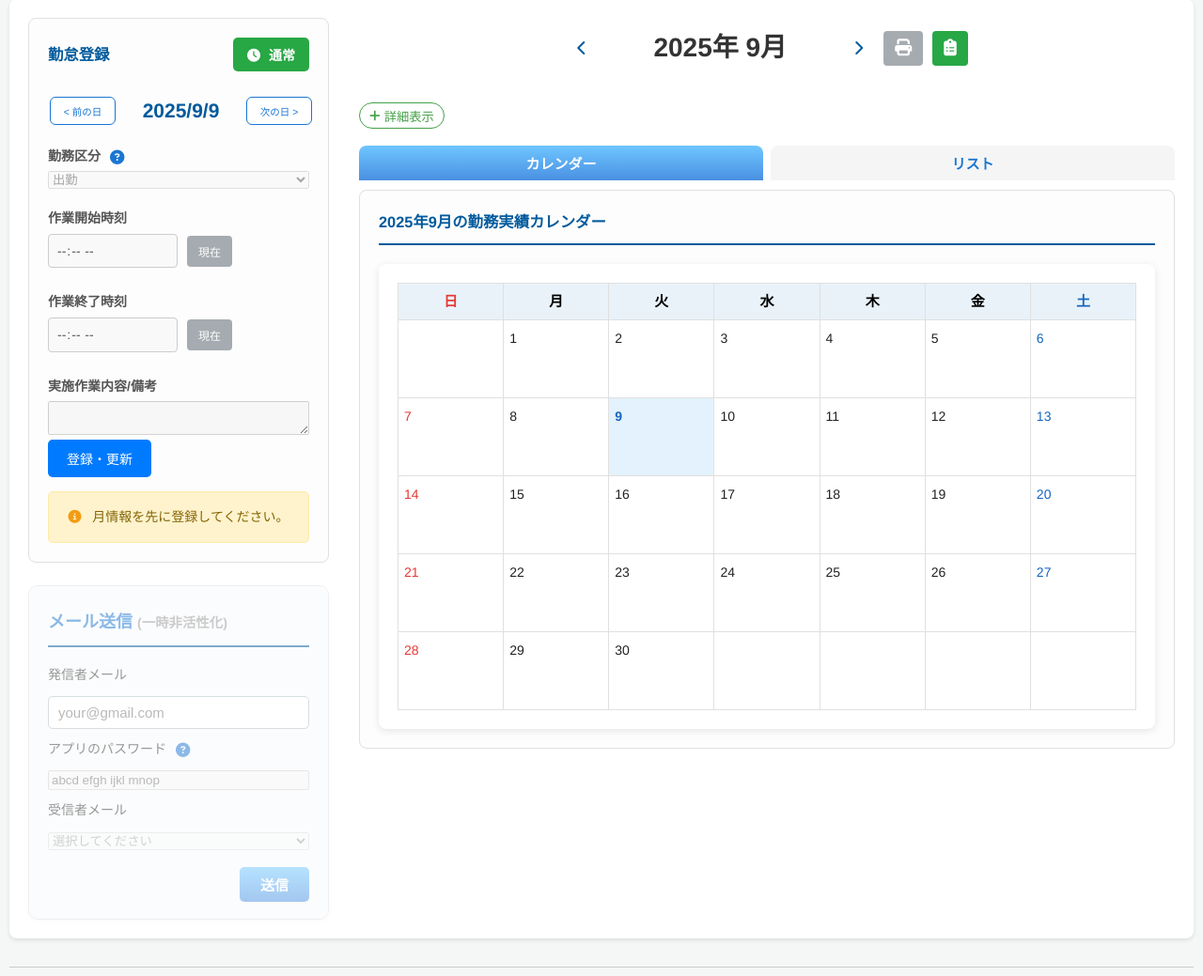
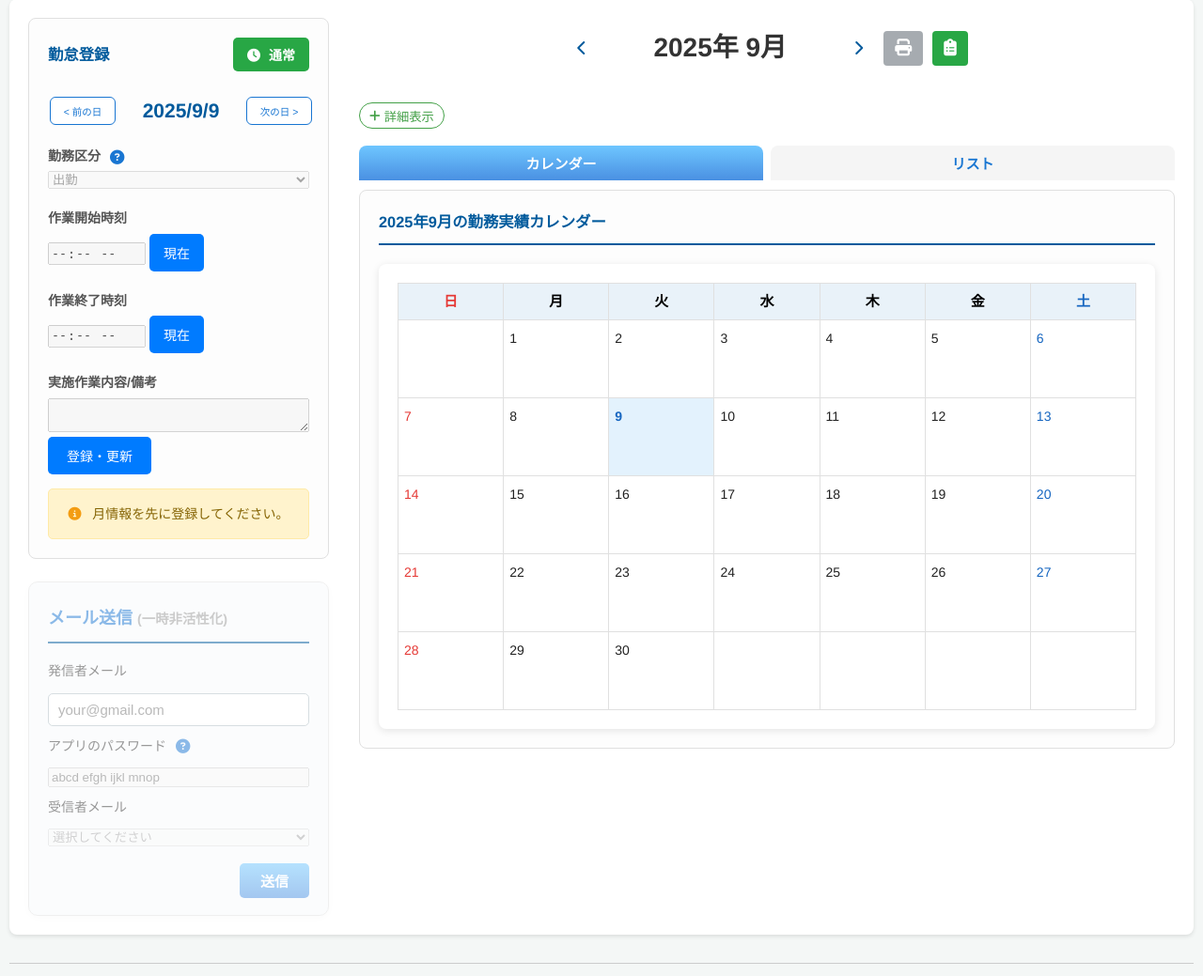
Before and after one commit to SAEMI-wp/KTKR, a Django app: page / in a window 1280 px wide. Shown: the part 120-1159 px from the top of the page at 94% size. Run offline with Django 4.2, Linux system fonts and the light colour scheme; the visitor is signed in with stand-in values (Sample User, id 1); data that the repository does not hold is empty; parts of the project's set-up code (start-up, migrations or seed data) failed here and were passed over.

Commit message:
Add files via upload

```diff
--- a/attendance/static/attendance/css/forms.css
+++ b/attendance/static/attendance/css/forms.css
@@ -354,91 +425,3 @@
     from { opacity: 0; transform: translateY(-8px); }
     to { opacity: 1; transform: translateY(0); }
 }
-
-/* 시간 입력 필드 스타일링 */
-.time-input-group {
-    display: flex;
-    align-items: center;
-    gap: 10px;
-    margin-bottom: 5px;
-}
-
-.time-input {
-    width: 120px !important; /* time 입력 필드 너비 설정 */
-    padding: 8px;
-    border: 1px solid #ccc;
-    border-radius: 4px;
-    font-size: 14px;
-    font-family: inherit;
-}
-
-.time-input:focus {
-    outline: none;
-    border-color: #007bff;
-    box-shadow: 0 0 0 2px rgba(0, 123, 255, 0.25);
-}
-
-.current-time-btn {
-    padding: 8px 12px;
-    background-color: #007bff;
-    color: white;
-    border: none;
-    border-radius: 4px;
-    cursor: pointer;
-    font-size: 12px;
-    white-space: nowrap;
-    transition: background-color 0.2s ease;
-}
-
-.current-time-btn:hover {
-    background-color: #0056b3;
-}
-
-.current-time-btn:active {
-    background-color: #004085;
-}
-
-.current-time-btn:disabled {
-    background-color: #6c757d;
-    cursor: not-allowed;
-    opacity: 0.6;
-}
-
-/* time 입력 필드의 화살표 버튼 스타일링 */
-.time-input::-webkit-calendar-picker-indicator {
-    background-color: transparent;
-    cursor: pointer;
-    padding: 2px;
-    border-radius: 2px;
-    transition: background-color 0.2s ease;
-}
-
-.time-input::-webkit-calendar-picker-indicator:hover {
-    background-color: #f0f0f0;
-}
-
-/* Firefox용 스타일 */
-.time-input::-moz-calendar-picker-indicator {
-    background-color: transparent;
-    cursor: pointer;
-    padding: 2px;
-    border-radius: 2px;
-}
-
-/* 반응형 디자인 */
-@media (max-width: 768px) {
-    .time-input-group {
-        flex-direction: column;
-        align-items: flex-start;
-        gap: 5px;
-    }
-
-    .time-input {
-        width: 100% !important;
-        max-width: 200px;
-    }
-
-    .current-time-btn {
-        align-self: flex-start;
-    }
-}
```
Also changed, not shown: other parts of attendance/static/attendance/css/forms.css (+71 -0 lines).
